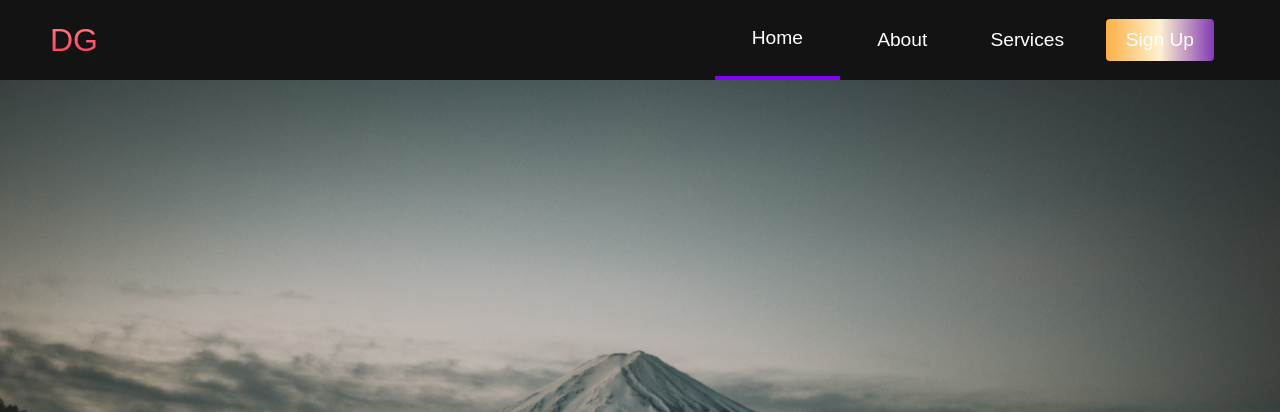
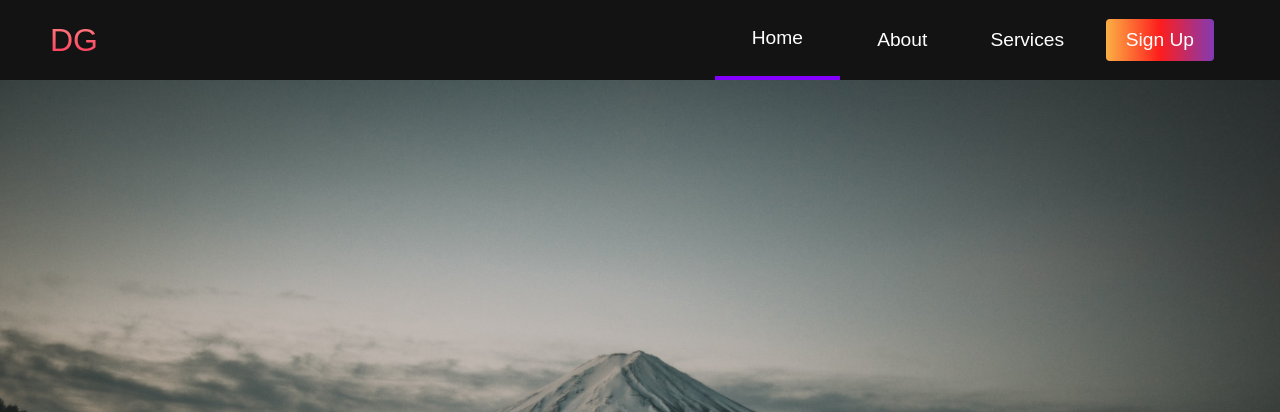
Before and after one commit to dslguo/DG-Website-JS, a PHP site: page / in a window 1280 px wide. Shown: the top 412 px of the page. Run offline with PHP 8.4, Linux system fonts and the light colour scheme.

Commit message:
Update styles.css
Changed background of main__btn

```diff
--- a/styles.css
+++ b/styles.css
@@ -87,7 +87,7 @@
   background: #833ab4;
   /* copy pasted from from uigradients.com */
   background: -webkit-linear-gradient(to right, #fcb045, #fd1d1d, #833ab4);
-  background: linear-gradient(to right, #fcb045, #fdf1d1, #833ab4);
+  background: linear-gradient(to right, #fcb045, #fd1d1d, #833ab4);
   color: #fff;
   transition: all 0.3s ease;
 }
```
